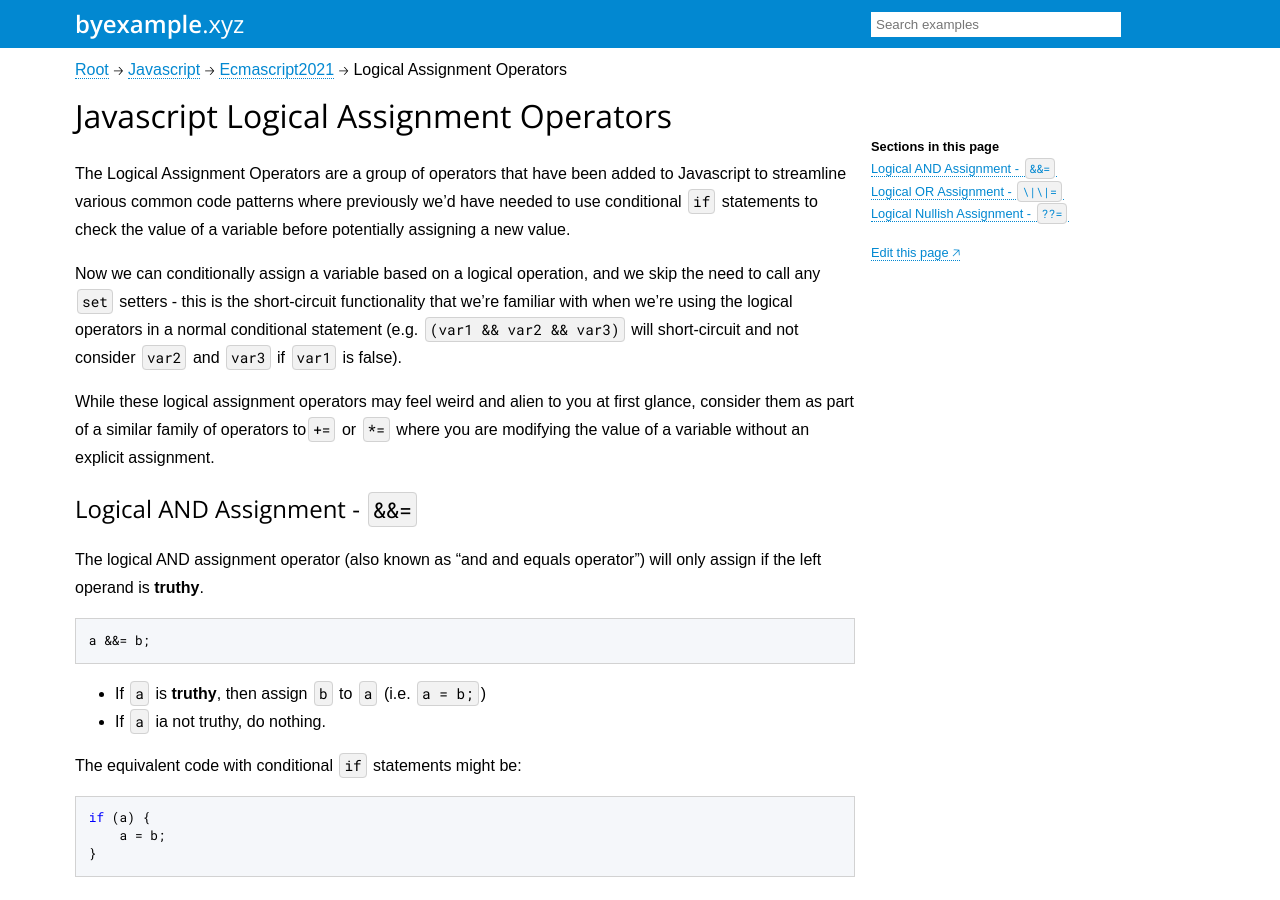
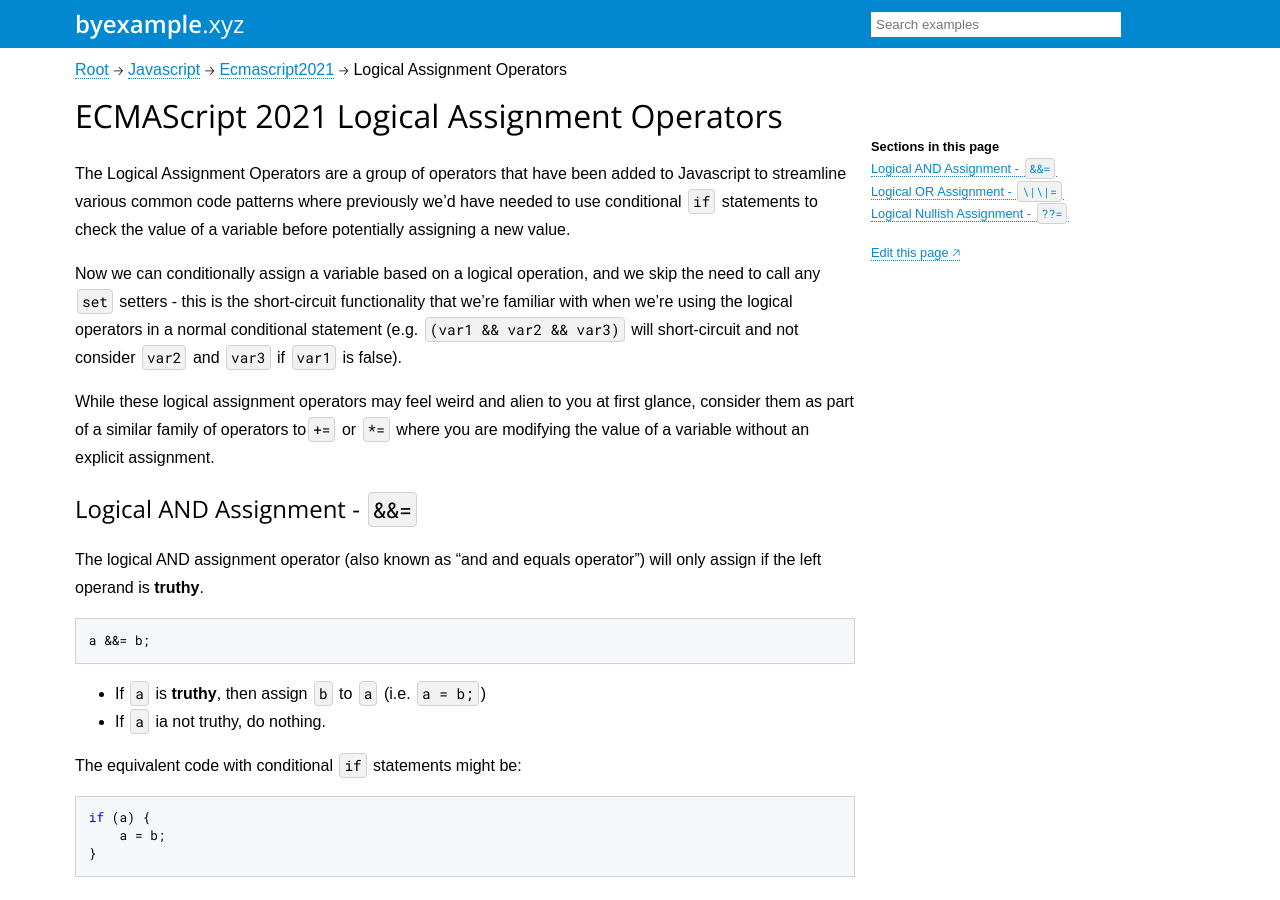
Before and after one commit to matt1/byexample.xyz, a Jekyll site: the page built from _examples/javascript/ECMAScript2021/logicalAssignment.md, in a window 1280 px wide and 900 px high. Built offline with Jekyll 4.4.1, drawn with Linux system fonts in a browser that asks for light colours.

Commit message:
Update logicalAssignment.md

```diff
--- a/_examples/javascript/ECMAScript2021/logicalAssignment.md
+++ b/_examples/javascript/ECMAScript2021/logicalAssignment.md
@@ -1,5 +1,5 @@
 ---
-title: Javascript Logical Assignment Operators
+title: ECMAScript 2021 Logical Assignment Operators
 linktitle: Logical Assignment Operators
 permalink: "javascript/ECMAScript2021/logicalAssignment/"
 short-description: "Learn and understand how to use the logical assignment operators (??=, ||= and &&=) in javascript."
```
